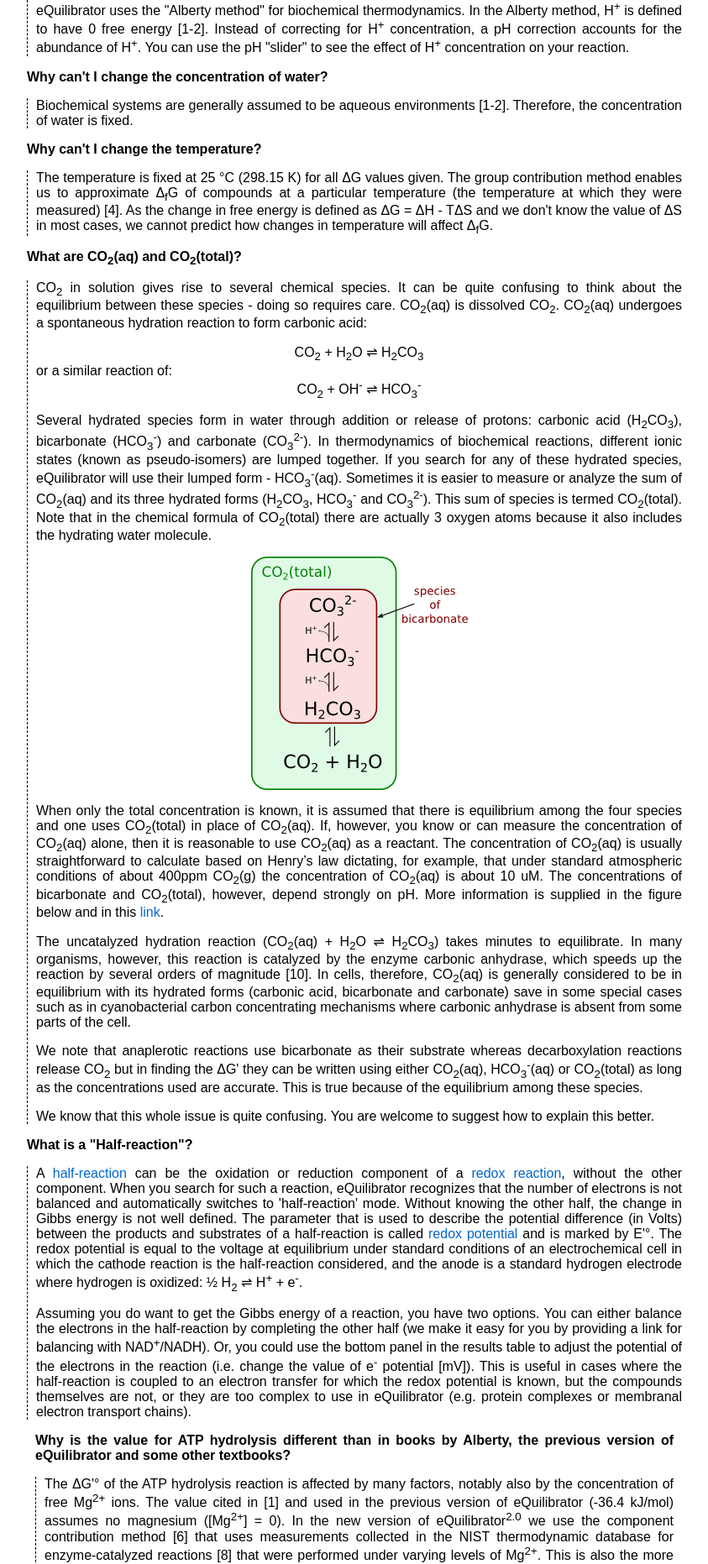
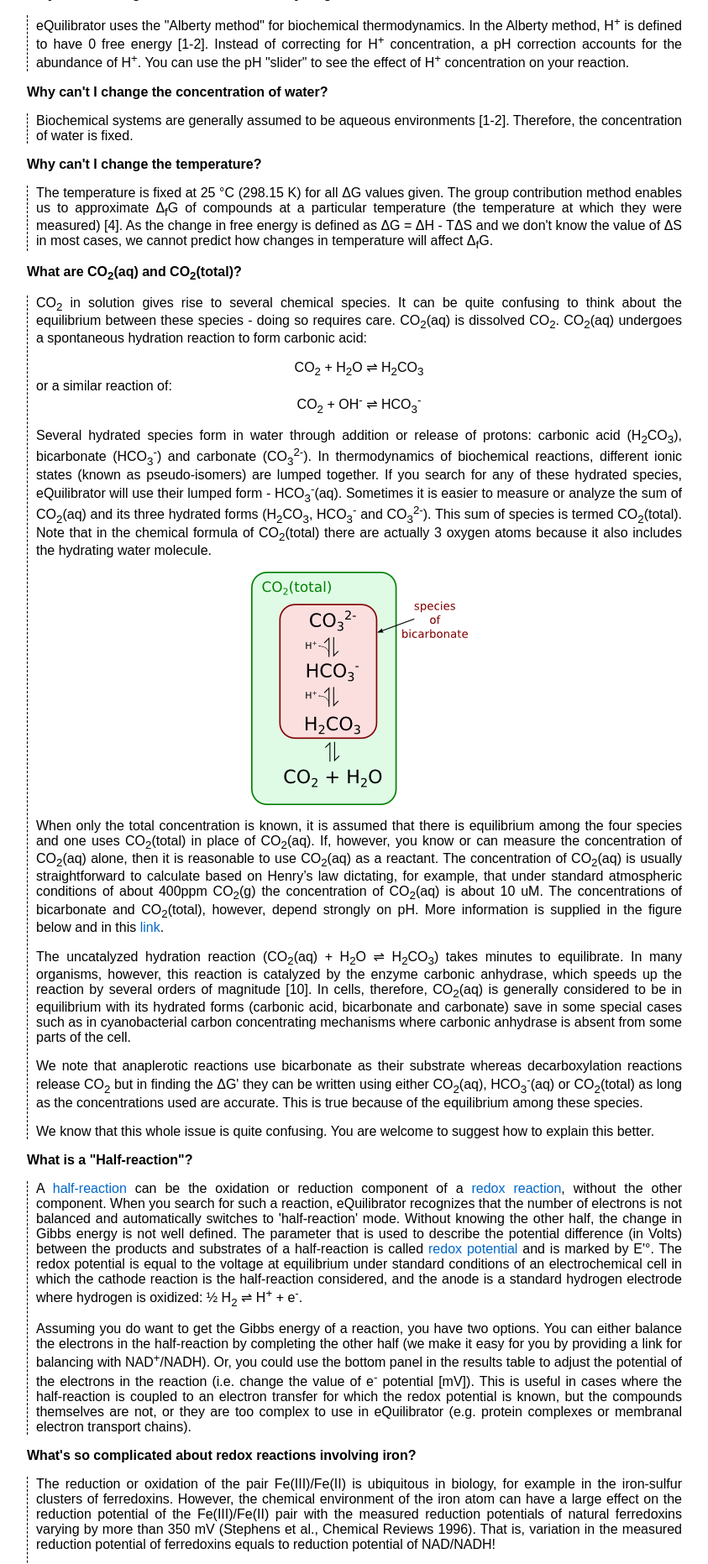
Before and after one commit to eladnoor/equilibrator, a Django app: template templates/faq.html in a window 1280 px wide. Shown: the part 3012-4875 px from the top of the page at 84% size, without its empty margins (18-861 px from the left). Run offline with Django 3.2, Linux system fonts and the light colour scheme; the template is opened without the code that fills it, so the values that code supplies are empty.

Commit message:
Add a notice for redox reactions involving Fe.

```diff
--- a/gibbs/reaction.py
+++ b/gibbs/reaction.py
@@ -447,6 +447,11 @@
         elif my_hash == co2_hash:
             return """You are looking at the &Delta;G' of CO<sub>2</sub> hydration.</br>
                       <a href="/faq#aqueousCO2">Learn more &raquo;</a>"""
+        elif (self._FindCompoundIndex('C14818') is not None and
+              self._FindCompoundIndex('C14819') is not None):
+            return """Energetics of iron redox reactions depend heavily on the
+               chemical forms of iron involved.
+               <a href="/faq#feRedox">Learn more &raquo;</a>"""
         elif (self._FindCompoundIndex('C00011') is not None and
               self._FindCompoundIndex('C00288') is None):
             return """Did you mean
--- a/templates/faq.html
+++ b/templates/faq.html
@@ -25,7 +25,8 @@
                     <li><a href="#waterConcentration">Why can't I change the concentration of water?</a></li>
                     <li><a href="#changeTemp">Why can't I change the temperature?</a></li>
                     <li><a href="#aqueousCO2">What are CO<sub>2</sub>(aq) and CO<sub>2</sub>(total)?</a></li>
-                    <li><a href="#halfReactions">What do you mean "electrons are not balanced?" What about half-reactions?</a></li>
+                    <li><a href="#halfReactions">What do you mean "electrons are not balanced?" What are half-reactions?</a></li>
+                    <li><a href="#feRedox">What's so complicated about redox reactions involving iron?</a></li>
                     <li><a href="#atpHydrolysis">Why is the value for ATP hydrolysis different than in books by Alberty, the previous version of eQuilibrator and some textbooks?</a></li>
                     <li><a href="#totalDrivingForce">What is the total driving force of a pathway?</a></li>
                     <li><a href="#mdf">What is the MDF of a pathway?</a></li>
@@ -322,8 +323,6 @@
             <p>
             We know that this whole issue is quite confusing. You are welcome to suggest how to explain this better.
             </p>
-
-
             </div>
           </div>
 
@@ -357,6 +356,31 @@
             chains).
             </p>
             </div>
+        </div>
+
+        <div class="faqEntry" id="feRedox">
+            <div class="faqQuestion">What's so complicated about redox reactions involving iron?</div>
+
+            <div class="faqAnswer">
+            <p>The reduction or oxidation of the pair Fe(III)/Fe(II) is ubiquitous in biology, for example in the
+            iron-sulfur clusters of ferredoxins. However, the chemical environment of the iron atom can have a
+            large effect on the reduction potential of the Fe(III)/Fe(II) pair with the measured reduction potentials
+            of natural ferredoxins varying by more than 350 mV (Stephens et al., Chemical Reviews 1996). That is,
+            variation in the measured reduction potential of ferredoxins equals to reduction potential of NAD/NADH!
+            </p>
+
+            <p>
+            Similarly, in dissimilatory iron reduction the specific chemical form of Fe(III) can drastically affect
+            the reduction potential. For example, a half reaction with a well-characterized crystalline form Goethite
+            has a redox potential of about -300 mV while y-FeOOH, (Lepidocrocite), which can be treated as having the
+            same empirical formula, has a redox potential of about -100 mV at pH 7 (ref). As a result we strongly
+            suggest that you enter the second half-reaction that interests you (e.g.
+            <a href="/search?query=+pyruvate+%2B+CoA+%3D+acetyl-CoA+%2B+CO2">reduction of pyruvate to acetyl-CoA</a>)
+            and use the bottom panel to adjust the potential of the electrons in the reaction to match the iron
+            donor-acceptor pair that interests you.
+            </p>
+            </div>
+        </div>
 
         <div class="faqEntry" id="atpHydrolysis">
             <div class="faqQuestion">
@@ -379,6 +403,7 @@
             </p>
             </div>
         </div>
+
         <div class="faqEntry" id="totalDrivingForce">
             <div class="faqQuestion">
                 What is the total driving force of a pathway?
```
Lines whose indentation alone changed are shown as unchanged.
